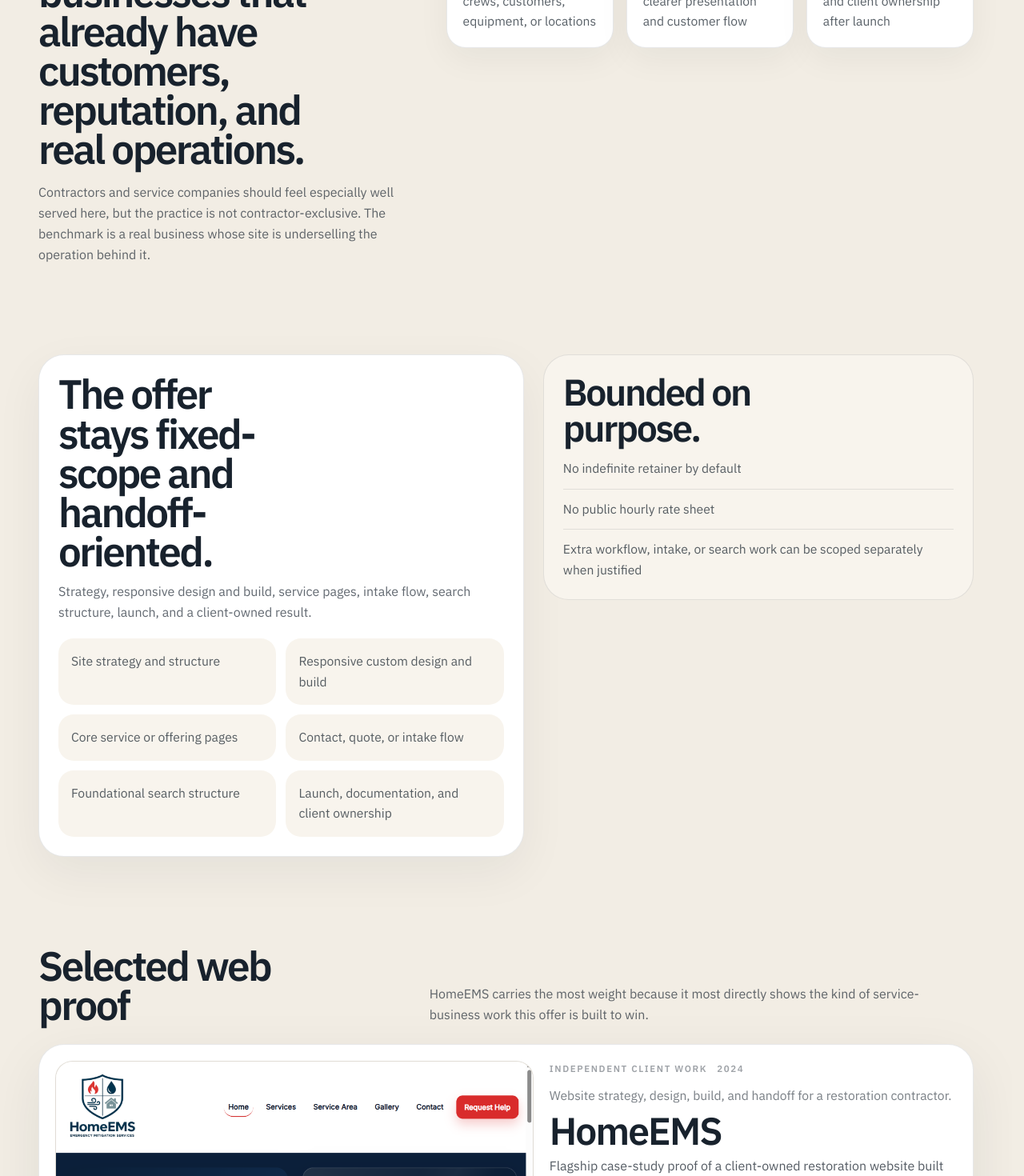
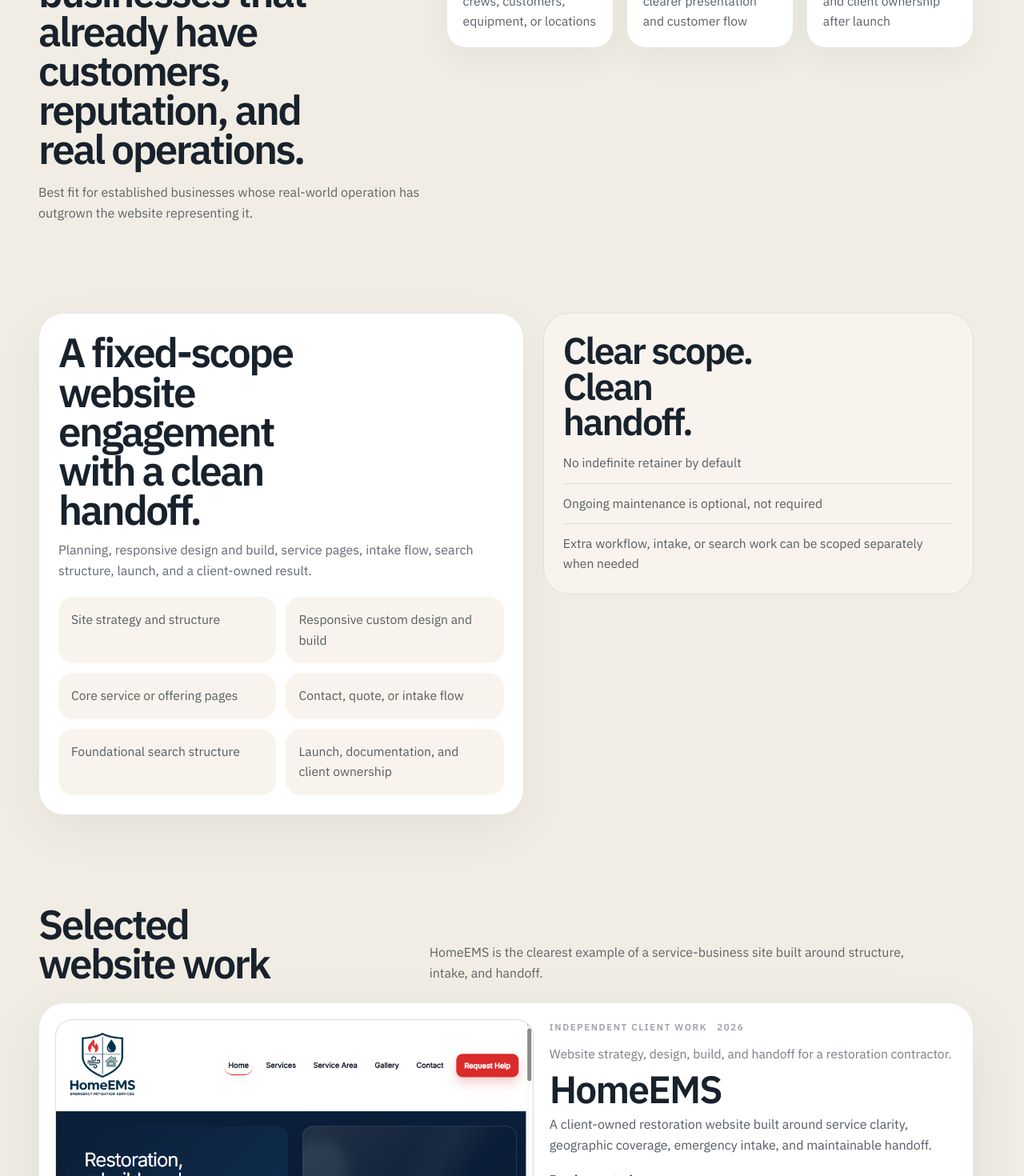
Before and after one commit to lhumphries16/portfolio-site, a React (Vite) app: page /web in a window 1280 px wide. Shown: the part 1330-2800 px from the top of the page at 80% size. Built offline with nearby package versions, Linux system fonts and the light colour scheme.

Commit message:
refactor: update terminology and improve clarity across multiple pages and components

```diff
--- a/src/components/ProjectCard.tsx
+++ b/src/components/ProjectCard.tsx
@@ -70,20 +70,6 @@ export function ProjectCard({
           </p>
         </div>
 
-        {variant === 'compact' ? (
-          <div className="hidden rounded-[1.05rem] bg-paper px-4 py-3 md:block">
-            <p className="m-0 text-[0.9rem] leading-relaxed text-carbon/72">
-              <span className="font-semibold text-carbon">What it proves:</span> {item.whatItProves}
-            </p>
-          </div>
-        ) : (
-          <div className="rounded-[1.15rem] bg-paper px-4 py-3">
-            <p className="m-0 text-[0.92rem] leading-relaxed text-carbon/72">
-              <span className="font-semibold text-carbon">What it proves:</span> {item.whatItProves}
-            </p>
-          </div>
-        )}
-
         {item.caution ? (
           <p className={`m-0 leading-relaxed text-carbon/58 ${variant === 'compact' ? 'hidden text-[0.82rem] md:block' : 'text-sm'}`}>
             {item.caution}
--- a/src/data/siteContent.ts
+++ b/src/data/siteContent.ts
@@ -102,8 +102,8 @@ export const siteContent = {
     ],
     boundaries: [
       'No indefinite retainer by default',
-      'No public hourly rate sheet',
-      'Extra workflow, intake, or search work can be scoped separately when justified',
+      'Ongoing maintenance is optional, not required',
+      'Extra workflow, intake, or search work can be scoped separately when needed',
     ],
     pricing:
       'Website engagements typically start around $3,000. Final pricing is fixed upfront based on scope.',
@@ -113,7 +113,7 @@ export const siteContent = {
     intro:
       'Written for OEMs, controls teams, engineering managers, and technical operators who need a bounded review or design package their own team can act on.',
     proofNote:
-      'The controls proof here is presented as public-safe professional-history evidence, not as outside consulting case studies.',
+      'Selected engineering work from prior roles across HVAC controls, machine systems, robotics, and internal engineering tools.',
     fit: [
       'A defined machine, panel, sequence, or workflow',
       'An owner who can name the current ambiguity, failure mode, or handoff risk',
@@ -225,20 +225,20 @@ export const portfolioItems = [
   {
     slug: 'homeems',
     title: 'HomeEMS',
-    year: '2024',
+    year: '2026',
     category: 'web',
     treatment: 'flagship',
     relationshipLabel: 'Independent client work',
     context: 'Website strategy, design, build, and handoff for a restoration contractor.',
     summary:
-      'Flagship case-study proof of a client-owned restoration website built around service clarity, geographic coverage, emergency intake, and maintainable handoff.',
+      'A client-owned restoration website built around service clarity, geographic coverage, emergency intake, and maintainable handoff.',
     whatItProves:
       'Tre can turn messy operating requirements into a serious service-business website with a clearer customer path and a client-owned handoff.',
     liveUrl: 'https://www.home-ems.net',
     primaryAsset: {
       src: homeEmsProofImage,
       alt: 'HomeEMS homepage showing restoration messaging, emergency calls to action, and a clear service structure.',
-      caption: 'Homepage proof from the live HomeEMS website.',
+      caption: 'Homepage from the live HomeEMS website.',
     },
     supportingAssets: [
       {
@@ -261,7 +261,7 @@ export const portfolioItems = [
       eyebrow: 'Flagship case study',
       intro: [
         'Home Emergency Mitigation Services needed a website that better reflected the professionalism of the company, clarified its services, and made it easier for customers to get help under real time pressure.',
-        'The finished system organized service structure, service-area logic, gallery proof, customer intake, and handoff into one client-owned foundation.',
+        'The finished system organized service structure, service-area logic, a project gallery, customer intake, and handoff into one client-owned foundation.',
       ],
       facts: [
         { label: 'Client', value: 'Home Emergency Mitigation Services LLC' },
@@ -406,15 +406,9 @@ export const portfolioItems = [
           ],
         },
         {
-          title: 'Why it matters as portfolio proof',
+          title: 'Why it works',
           paragraphs: [
-            'This is strong supporting proof because it shows workflow thinking: the page is solving for order structure, expectation setting, and clean intake, not just a nicer marketing surface.',
-          ],
-        },
-        {
-          title: 'Claims avoided',
-          paragraphs: [
-            'The public source material supports the structure and the ordering rules. It does not support claims about volume, automation depth, business impact, or back-office implementation details, so the case study stays disciplined.',
+            'The page solves the ordering problem directly by setting expectations, showing the current menu, and giving customers a cleaner request path.',
           ],
         },
       ],
@@ -427,18 +421,18 @@ export const portfolioItems = [
     category: 'web',
     treatment: 'project-card',
     relationshipLabel: 'Independent client work',
-    context: 'Polished visual proof for a design and prepress practice.',
+    context: 'Website for a design and prepress practice.',
     summary:
-      'Design-forward portfolio proof for a service practice, showing a sharper visual language without losing structure or owner usability.',
+      'A design-forward website for a service practice, with a sharper visual language and straightforward owner usability.',
     whatItProves:
       'Tre can deliver a more visual brand presentation while staying commercially composed and technically clean.',
     caution:
-      'The live project still shows placeholder project media, so it stays supporting proof rather than a full case study.',
+      'The live project still shows placeholder project media, so it is included here as a supporting example rather than a full case study.',
     liveUrl: 'https://mayara-site.trehumphries16.workers.dev',
     primaryAsset: {
       src: mayaraImage,
       alt: 'Mayara Miranda homepage with strong typography and a design-focused layout.',
-      caption: 'Polished visual proof for a different kind of service practice.',
+      caption: 'A design-forward website for a different kind of service practice.',
     },
   },
   {
@@ -451,14 +445,14 @@ export const portfolioItems = [
     relationshipLabel: 'Independent client work',
     context: 'Local brand website with strong product photography.',
     summary:
-      'Supporting proof that the web practice is not contractor-only and can still feel commercially grounded for a local food brand.',
+      'A local brand website with strong product photography, clear categories, and grounded sales flow.',
     whatItProves:
       'Tre can present a local brand with personality and product imagery without losing sales clarity.',
     liveUrl: 'https://braziliansweetbites.com',
     primaryAsset: {
       src: bsbHomeImage,
       alt: 'Brazilian Sweet Bites marketing site with product photography and bold category blocks.',
-      caption: 'Local-brand proof with strong real product imagery.',
+      caption: 'Local brand website with strong real product imagery.',
     },
   },
   {
@@ -468,18 +462,18 @@ export const portfolioItems = [
     category: 'web',
     treatment: 'project-card',
     relationshipLabel: 'Independent client work',
-    context: 'Selective legacy proof from earlier service-business website delivery.',
+    context: 'Earlier service-business website delivery.',
     summary:
-      'Older but still useful service-business proof showing practical delivery and client-owned handoff for an established operating business.',
+      'An earlier service-business website showing practical delivery and client-owned handoff for an established operating business.',
     whatItProves:
       'Tre has relevant service-business web experience that predates the newer flagship work.',
     caution:
-      'This is legacy proof and should stay selective rather than carrying flagship design weight.',
+      'This is an earlier example and not the visual benchmark for the current work.',
     liveUrl: 'https://allseasonsmo.com/home/',
     primaryAsset: {
       src: allSeasonsProofImage,
-      alt: 'All Seasons homepage capture showing service-business website proof.',
-      caption: 'Useful historical proof, not the visual benchmark for the redesign.',
+      alt: 'All Seasons homepage capture of a service-business website.',
+      caption: 'An earlier service-business website example.',
     },
   },
   {
@@ -492,24 +486,24 @@ export const portfolioItems = [
     relationshipLabel: 'Professional history',
     context: 'Controls Engineer work on configurable commercial HVAC fan-array systems.',
     summary:
-      'Professional-history proof across PLC and HMI logic, drives, integrations, startup, commissioning, and field troubleshooting for configurable HVAC equipment.',
+      'PLC and HMI work, drives, integrations, startup, commissioning, and field troubleshooting for configurable HVAC equipment.',
     whatItProves:
       'Tre has serious equipment-side controls experience where sequence, commissioning, and real installation constraints all matter.',
     primaryAsset: {
       src: '/images/mainstream_rooftop_ahu_public.jpg',
-      alt: 'Commercial HVAC equipment used as public-safe proof for controls and commissioning work.',
+      alt: 'Commercial HVAC equipment used in controls and commissioning work.',
       caption: 'Commercial HVAC context where controls and commissioning had to hold up.',
     },
     supportingAssets: [
       {
         src: '/images/yaskawa_drive_photo_public.jpg',
-        alt: 'Public-safe photo of a Yaskawa drive used in controls work.',
-        caption: 'Public-safe supporting controls artifact.',
+        alt: 'Yaskawa drive used in controls work.',
+        caption: 'Supporting equipment from controls work.',
       },
       {
         src: '/images/baldor_motor_photo_public.jpg',
-        alt: 'Public-safe photo of a Baldor motor used in equipment context.',
-        caption: 'Additional public-safe equipment proof.',
+        alt: 'Baldor motor used in equipment context.',
+        caption: 'Additional equipment from the system context.',
       },
     ],
   },
@@ -523,12 +517,12 @@ export const portfolioItems = [
     relationshipLabel: 'Professional history',
     context: 'Senior engineering and technology work on an early electric sprayer platform.',
     summary:
-      'Public-safe professional-history proof spanning CODESYS controls, telemetry paths, field issues, operator workflows, and machine-system integration.',
+      'CODESYS controls, telemetry paths, field issues, operator workflows, and machine-system integration on an early electric sprayer platform.',
     whatItProves:
       'Tre can work across machine behavior, controls, telemetry, and field reality without pretending those are separate disciplines.',
     primaryAsset: {
       src: '/images/feature_road-application-1.jpg',
-      alt: 'Electric road-application sprayer platform used as public-safe proof for controls and telemetry work.',
+      alt: 'Electric road-application sprayer platform used in controls and telemetry work.',
       caption: 'Controls, telemetry, and field integration on a machine platform.',
     },
   },
@@ -542,12 +536,12 @@ export const portfolioItems = [
     relationshipLabel: 'Professional history',
     context: 'Controls and field integration around robotic ultrasonic inspection systems.',
     summary:
-      'Professional-history proof in industrial inspection systems where controls, robotics, electronics, and field troubleshooting all had to line up.',
+      'Controls, robotics, electronics, and field troubleshooting around industrial ultrasonic inspection systems.',
     whatItProves:
       'Tre has real robotics and industrial inspection experience grounded in actual equipment behavior.',
     primaryAsset: {
       src: '/images/rollmate-inspection-system_innerspec.jpg',
-      alt: 'Robotic ultrasonic inspection system used as public-safe proof for Innerspec work.',
+      alt: 'Robotic ultrasonic inspection system used in industrial controls work.',
       caption: 'Inspection-system context from Innerspec.',
     },
   },
@@ -560,13 +554,13 @@ export const portfolioItems = [
     relationshipLabel: 'Professional history',
     context: 'Internal quoting, selection, and workflow software tied to engineering logic.',
     summary:
-      'Supporting proof that Tre can translate product knowledge, calculations, pricing rules, and engineering handoffs into practical internal software.',
+      'Internal quoting, selection, and workflow software tied to product knowledge, pricing rules, and engineering handoff.',
     whatItProves:
       'Tre understands how technical workflow software can support real engineering work without becoming vague digital transformation language.',
     primaryAsset: {
       src: '/images/mainstream_fan_submittal_example_doc_public.jpg',
-      alt: 'Public-safe submittal document from an internal engineering selection workflow.',
-      caption: 'Supporting proof for workflow and internal tooling work.',
+      alt: 'Submittal document from an internal engineering selection workflow.',
+      caption: 'Workflow and internal tooling tied to engineering handoff.',
     },
   },
 ] as const satisfies readonly PortfolioItem[];
--- a/src/pages/CaseStudyPage.tsx
+++ b/src/pages/CaseStudyPage.tsx
@@ -88,8 +88,7 @@ export function CaseStudyPage() {
           </div>
 
           <div className="grid gap-4 rounded-[1.8rem] border border-carbon/10 bg-paper p-6">
-            <h2 className="m-0 text-[1.6rem] font-semibold tracking-[-0.04em] text-carbon">What this proves</h2>
-            <p className="m-0 text-[1rem] leading-relaxed text-carbon/72">{item.whatItProves}</p>
+            <h2 className="m-0 text-[1.6rem] font-semibold tracking-[-0.04em] text-carbon">Project highlights</h2>
             <div className="grid gap-3 border-t border-carbon/10 pt-4 sm:grid-cols-2">
               {caseStudy.highlights.map((highlight) => (
                 <p key={highlight} className="m-0 rounded-[1rem] bg-white px-4 py-3 text-[0.95rem] leading-relaxed text-carbon/70">
--- a/src/pages/WebPage.tsx
+++ b/src/pages/WebPage.tsx
@@ -56,7 +56,7 @@ export function WebPage() {
                   alt={secondaryCaseStudy.primaryAsset.alt}
                 />
                 <p className="m-0 px-1 pt-4 text-[0.95rem] leading-relaxed text-carbon/68">
-                  Strong supporting proof for customer flow and lightweight workflow design.
+                  A focused example of customer flow and lightweight workflow design.
                 </p>
               </div>
 
@@ -80,8 +80,7 @@ export function WebPage() {
               Built for businesses that already have customers, reputation, and real operations.
             </h2>
             <p className="m-0 max-w-[36rem] text-[1rem] leading-relaxed text-carbon/68">
-              Contractors and service companies should feel especially well served here, but the practice is not
-              contractor-exclusive. The benchmark is a real business whose site is underselling the operation behind it.
+              Best fit for established businesses whose real-world operation has outgrown the website representing it.
             </p>
           </div>
 
@@ -100,10 +99,10 @@ export function WebPage() {
           <article className="grid gap-5 rounded-[2rem] border border-carbon/10 bg-white p-6 shadow-[0_20px_60px_rgba(24,34,45,0.06)]">
             <div className="grid gap-3">
               <h2 className="m-0 max-w-[10ch] text-[clamp(2.2rem,4vw,3.3rem)] font-semibold leading-[0.96] tracking-[-0.05em] text-carbon">
-                The offer stays fixed-scope and handoff-oriented.
+                A fixed-scope website engagement with a clean handoff.
               </h2>
               <p className="m-0 max-w-[40rem] text-[1rem] leading-relaxed text-carbon/68">
-                Strategy, responsive design and build, service pages, intake flow, search structure, launch, and a
+                Planning, responsive design and build, service pages, intake flow, search structure, launch, and a
                 client-owned result.
               </p>
             </div>
@@ -119,7 +118,7 @@ export function WebPage() {
 
           <article className="grid gap-4 rounded-[2rem] border border-carbon/10 bg-paper p-6">
             <h2 className="m-0 max-w-[10ch] text-[clamp(2rem,4vw,2.9rem)] font-semibold leading-[0.96] tracking-[-0.05em] text-carbon">
-              Bounded on purpose.
+              Clear scope. Clean handoff.
             </h2>
             <div className="grid gap-3">
               {siteContent.web.boundaries.map((item) => (
@@ -136,11 +135,10 @@ export function WebPage() {
         <div className="content-wrap grid gap-6">
           <div className="grid gap-4 lg:grid-cols-[minmax(0,0.82fr)_minmax(0,1.18fr)] lg:items-end">
             <h2 className="m-0 max-w-[10ch] text-[clamp(2.2rem,4vw,3.3rem)] font-semibold leading-[0.96] tracking-[-0.05em] text-carbon">
-              Selected web proof
+              Selected website work
             </h2>
             <p className="m-0 max-w-[40rem] text-[1rem] leading-relaxed text-carbon/68">
-              HomeEMS carries the most weight because it most directly shows the kind of service-business work this
-              offer is built to win.
+              HomeEMS is the clearest example of a service-business site built around structure, intake, and handoff.
             </p>
           </div>
 
@@ -187,8 +185,8 @@ export function WebPage() {
                 Have a site that no longer matches the business behind it?
               </h2>
               <p className="m-0 max-w-[38rem] text-[1rem] leading-relaxed text-carbon/68">
-                Start with the current site, the business reality it is underselling, and what a better handoff should
-                leave behind.
+                Start with the current site, what the business actually needs, and what a better handoff should leave
+                behind.
               </p>
             </div>
             <ButtonLink external={ctaLinks.web.external} href={ctaLinks.web.href}>
```
Also changed, not shown: src/pages/ControlsPage.tsx (+4 -4 lines), src/pages/HomePage.tsx (+9 -10 lines), src/pages/WorkPage.tsx (+8 -10 lines), 1 other file (tests, documents, lock files or other folders).
